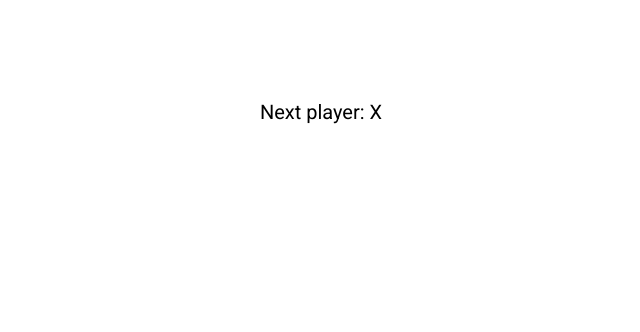
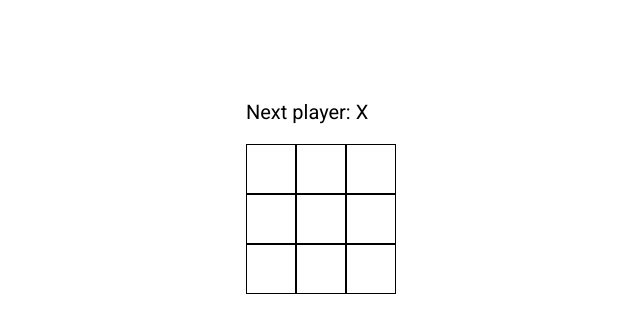
Before and after one commit to ArthurFAmaral95/TicTacToe_React, a React (Vite) app: page / in a window 1280 px wide. Shown: the top 332 px of the page, without its empty margins (319-959 px from the left). Built offline with nearby package versions, Linux system fonts and the light colour scheme.

Commit message:
Board commit

```diff
--- /dev/null
+++ b/src/components/Board/index.jsx
@@ -0,0 +1,20 @@
+import './styles.css';
+
+import {Position} from '../Position'
+
+export function Board(){
+  return(
+    <div className="board">
+    <Position/>
+    <Position/>
+    <Position/>
+    <Position/>
+    <Position/>
+    <Position/>
+    <Position/>
+    <Position/>
+    <Position/>
+  </div>
+  )
+
+}
--- /dev/null
+++ b/src/components/Board/styles.css
@@ -0,0 +1,5 @@
+.board {
+  display: grid;
+
+  grid-template-columns: repeat(3, 1fr);
+}
--- a/src/components/Header/styles.css
+++ b/src/components/Header/styles.css
@@ -1,3 +1,5 @@
 p {
   font-size: 2rem;
+
+  margin-bottom: 2rem;
 }
--- /dev/null
+++ b/src/components/Position/index.jsx
@@ -0,0 +1,8 @@
+import './styles.css'
+
+export function Position(){
+  return (
+    <div className='position'>
+    </div>
+  )
+}
--- /dev/null
+++ b/src/components/Position/styles.css
@@ -0,0 +1,6 @@
+.position {
+  width: 5rem;
+  height: 5rem;
+
+  border: 1px solid black;
+}
--- a/src/pages/TicTacToe/index.jsx
+++ b/src/pages/TicTacToe/index.jsx
@@ -1,10 +1,14 @@
+import { Board } from '../../components/Board'
 import { Header } from '../../components/Header'
 import './styles.css'
 
 export function TicTacToe() {
   return(
     <div className='container'>
+      <div>
       <Header/>
+      <Board/>
+      </div>
     </div>
   )
 }
--- a/src/pages/TicTacToe/styles.css
+++ b/src/pages/TicTacToe/styles.css
@@ -1,5 +1,5 @@
 .container {
-  width: 50%;
+  width: 75%;
 
   padding-top: 10rem;
 
```
